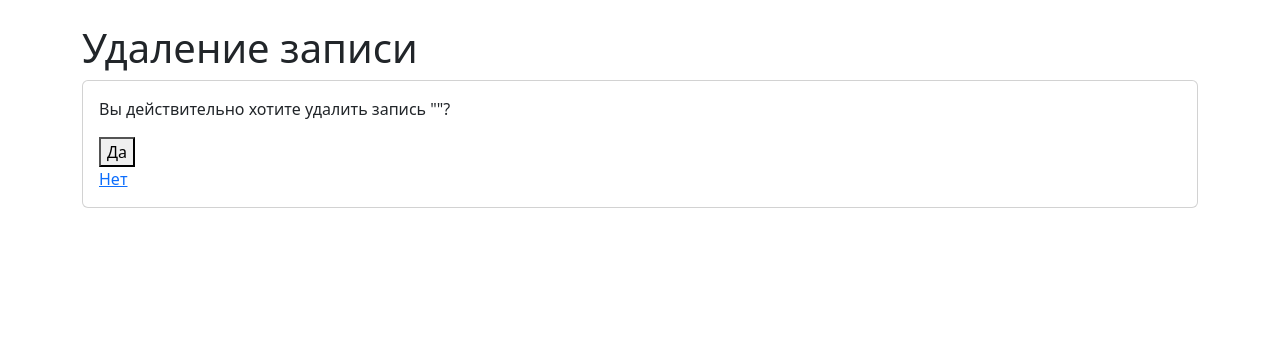
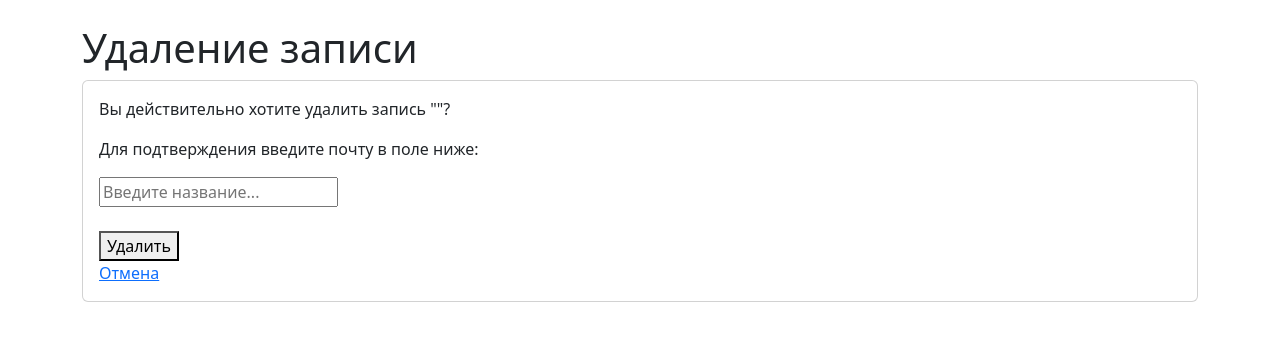
Before and after one commit to jamilyaastarkulova/test_7_-Jamilya-_-Astarkulova-, a Django app: page /book/2/delete/ in a window 1280 px wide. Shown: the part 56-397 px from the top of the page. Run offline with Django 5.2, Linux system fonts and the light colour scheme; data comes from the database, SQL or seed files in the repository; some libraries are stand-ins or nearby versions.

Commit message:
изменение работы удаления записи

```diff
--- a/webapp/templates/delete_book.html
+++ b/webapp/templates/delete_book.html
@@ -13,9 +13,12 @@
             <p>Вы действительно хотите удалить запись "{{ book.title }}"?</p>
             <form method="post">
                 {% csrf_token %}
-                <button type="submit">Да</button>
+                <p>Для подтверждения введите почту в поле ниже:</p>
+                <input type="text" name="подтверждение" placeholder="Введите название..." required>
+                <br><br>
+                <button type="submit">Удалить</button>
             </form>
-            <a href="{% url 'book_list' %}">Нет</a>
+            <a href="{% url 'book_list' %}">Отмена</a>
         </div>
     </div>
 {% endblock %}
--- a/webapp/views.py
+++ b/webapp/views.py
@@ -69,5 +69,11 @@
         context()['book'] = book
         return render(request, 'delete_book.html', context())
     elif request.method == "POST":
-        book.delete()
-        return redirect('book_list')
+        user_input = request.POST.get('подтверждение', '')
+        if user_input == book.mail:
+            book.delete()
+            return redirect('book_list')
+        else:
+            context()['book'] = book
+            context()['error'] = 'Вы ввели неверно. Удаление отменено.'
+            return render(request, 'delete_book.html', context())
```
